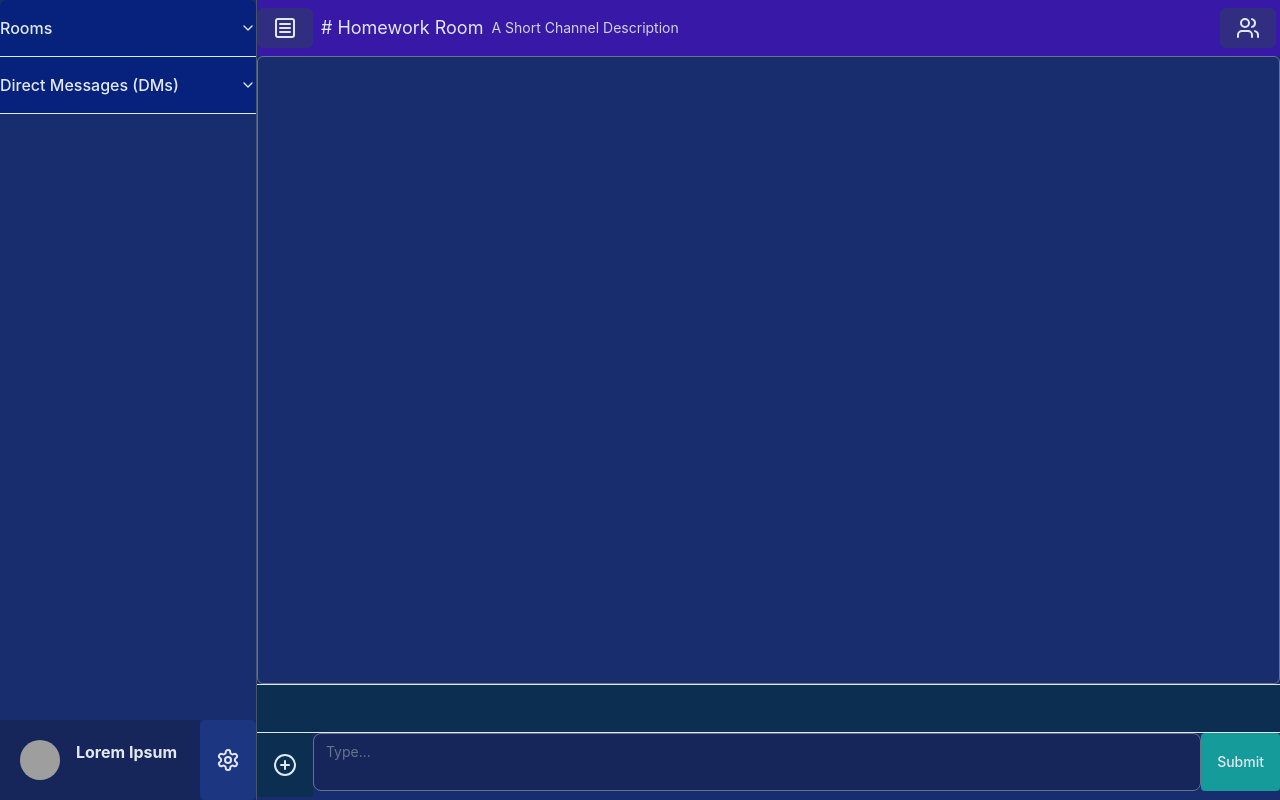
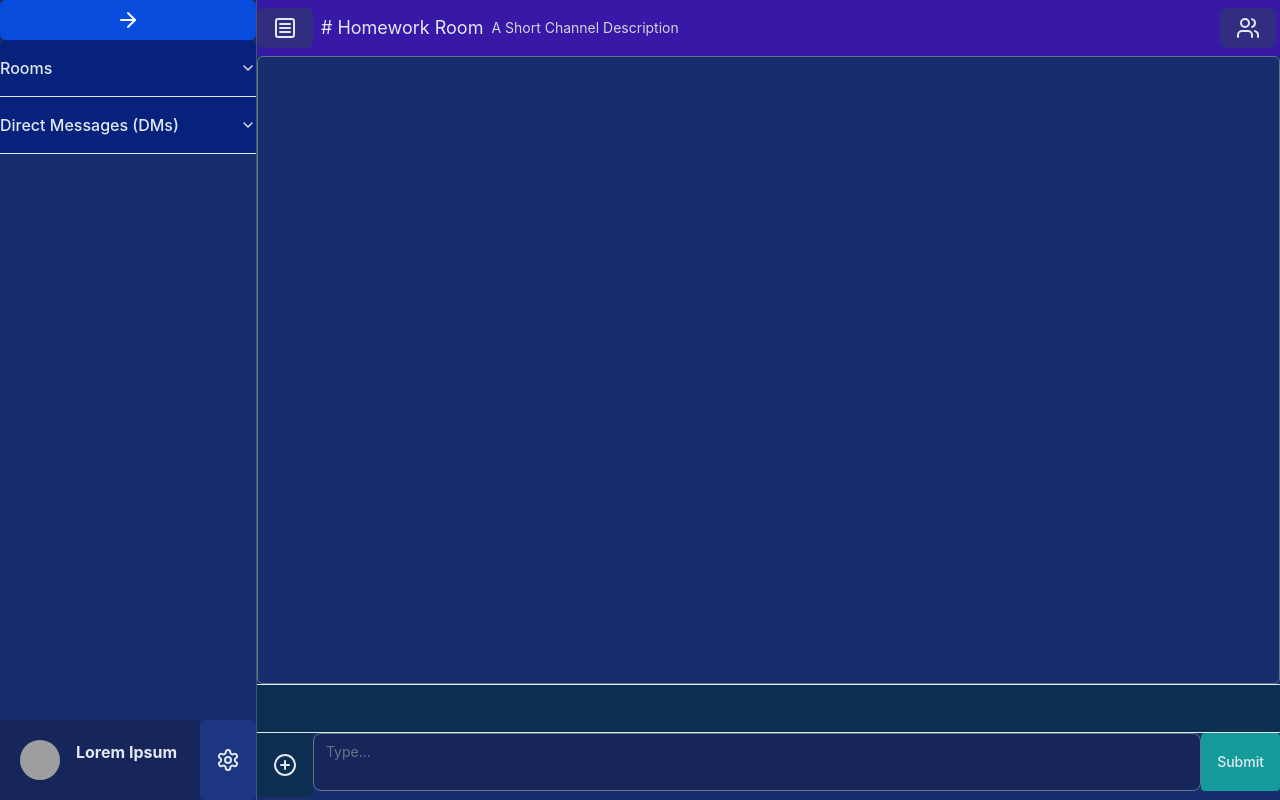
Before and after one commit to prince-ao/CTPChat, a Next.js app in the folder frontend/: page /home in a window 1280 px wide. Both pictures are taken after a click on the button 29 px from the left and 28 px from the top of the page. Built offline with nearby package versions, Linux system fonts and the light colour scheme; grey boxes are pictures that could not be loaded.

Commit message:
Added Side Div Buttons

```diff
--- a/frontend/app/home/page.tsx
+++ b/frontend/app/home/page.tsx
@@ -68,6 +68,8 @@ import {
   import { Users } from 'lucide-react';
   import { PlusCircle } from 'lucide-react';
   import { Settings } from 'lucide-react';
+  import { ArrowRight } from 'lucide-react';
+  import { ArrowLeft } from 'lucide-react';
   import { Toggle } from "@/components/ui/toggle";
   import { Input } from "@/components/ui/input";
   import { Label } from "@/components/ui/label";
@@ -335,6 +337,8 @@ export default function Home() {
 
                 {/* Stores Shadcn UI Accordians and scrolls when there is a lot of content. */}
                 <div id="channelContainer" className="h-[90%]">
+                    <Button className='w-full' onClick={collapseInfoContainer}><ArrowRight /></Button>
+
                     <ScrollArea className="h-full w-full rounded-md">
                         <Accordion type="multiple" className="w-full bg-[#06227D]">
 
@@ -789,6 +793,8 @@ export default function Home() {
 
             <div id="memberContainer" className="hidden static w-[25vw] h-screen bg-blue-900/75 overflow-x-auto overflow-y-hidden"> {/*bg-blue-950*/}
 
+                <Button className='w-full' onClick={collapseMemberContainer}><ArrowLeft /></Button>
+
                 <Accordion type="single" collapsible className="w-auto bg-[#06227D]">
                     <AccordianItems accordTriggerName="Members">
                         <p>Show members including user from Profile Container. May use profiles from DMs.</p>
```
